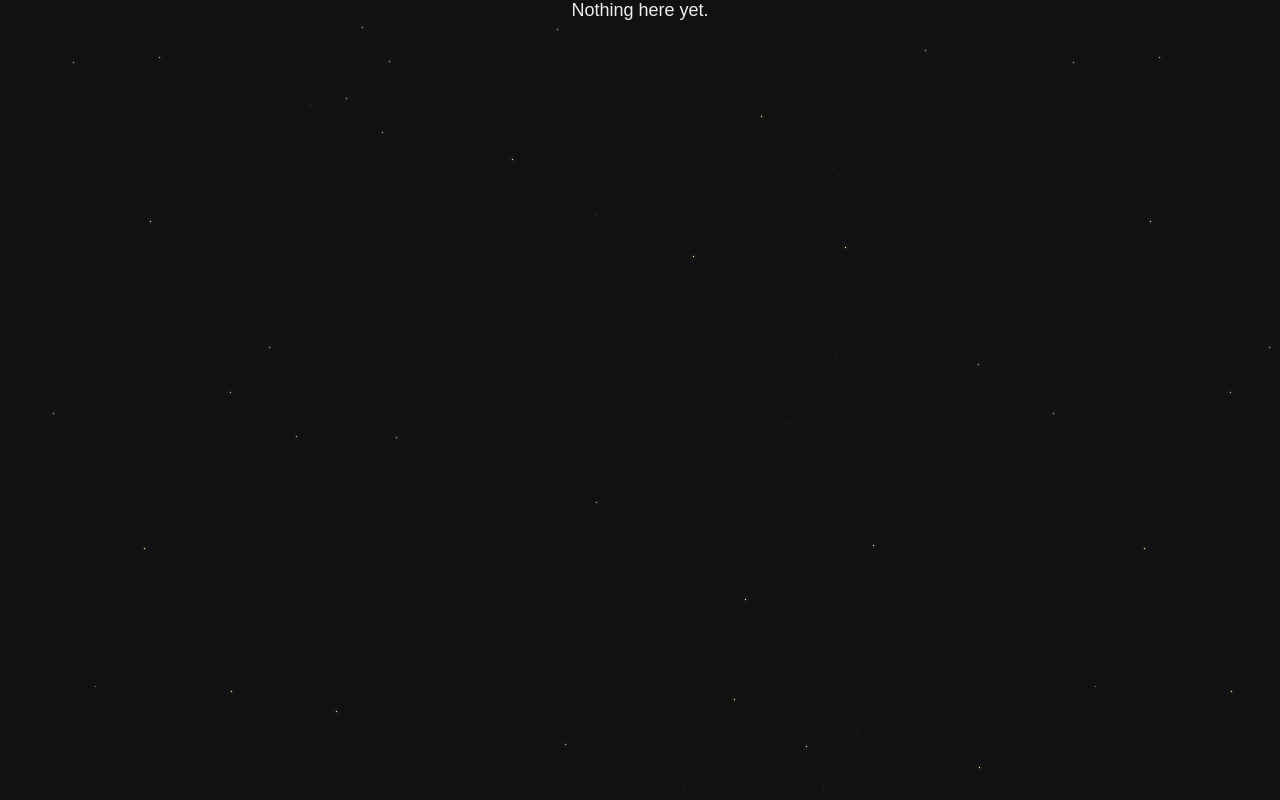
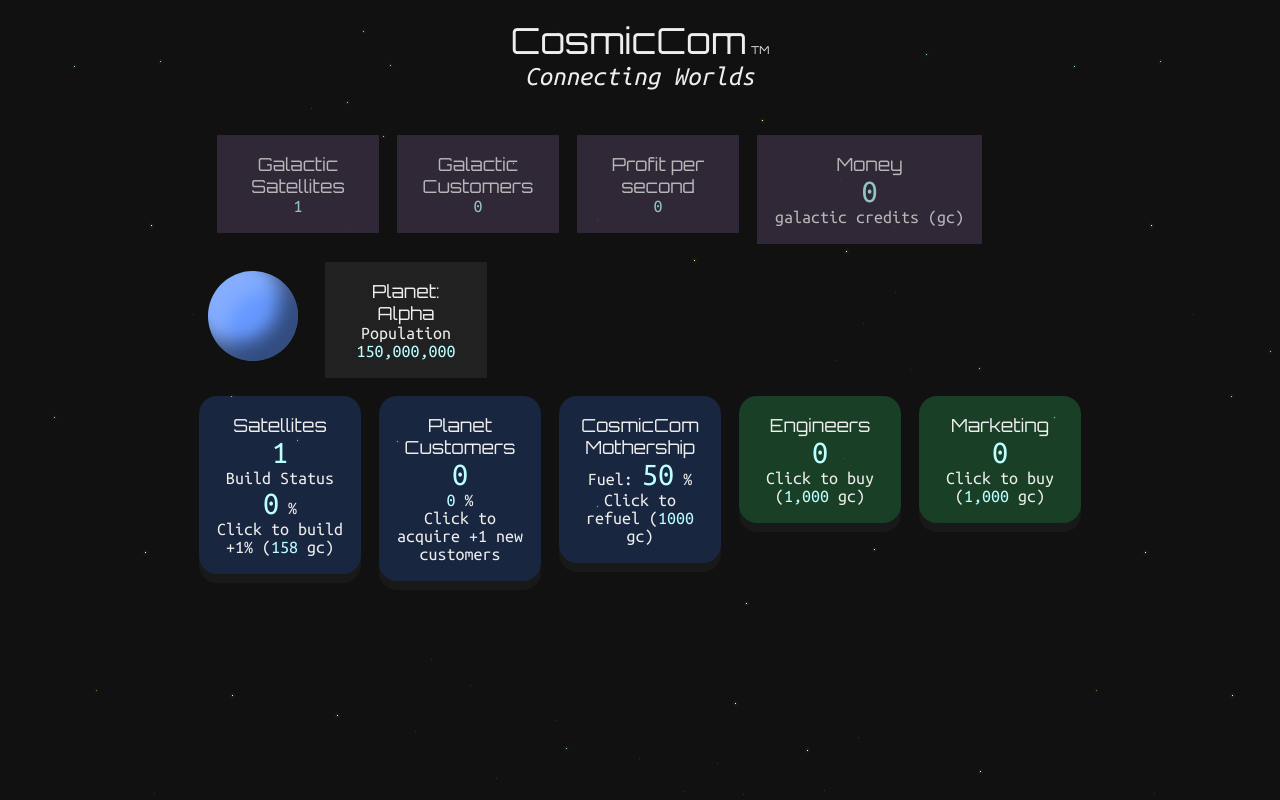
Before and after one commit to Lukenickerson/CosmicCom, a plain HTML site: page game.html in a window 1280 px wide. Drawn offline with Linux system fonts and the light colour scheme; a web font is replaced by a local one.

Commit message:
Post-compo is just copy of ld30.html for now

```diff
--- a/game.html
+++ b/game.html
@@ -4,13 +4,146 @@
 	<meta charset="utf-8">
 	<title>CosmicCom - Connecting Worlds</title>
 	<meta name="viewport" content="width=device-width, initial-scale=1.0, maximum-scale=1.0, user-scalable=0">
-	<link href='http://fonts.googleapis.com/css?family=Permanent+Marker|Just+Me+Again+Down+Here|Sanchez' rel='stylesheet' type='text/css'>
-	<link href='http://fonts.googleapis.com/css?family=Oxygen+Mono|Oxygen' rel='stylesheet' type='text/css'>
+	<link href='http://fonts.googleapis.com/css?family=Ubuntu+Mono:400,400italic|Orbitron' rel='stylesheet' type='text/css'>
 	<link rel="stylesheet" href="css/dark_space_ld30.css" />
 </head>
 <body>
 
-	Nothing here yet.
+	<header>
+		<span class="title">CosmicCom</span>
+		<span class="tm">TM</span>
+		<span class="subtitle">Connecting Worlds</span>
+	</header>
+
+
+	<section class="planets">
+		<div>
+			Planets
+		</div>
+		<div class="planetCount val">##</div>
+		<ol class="planetList">
+			<li>{{ Planets go here }}
+		</ol>
+		<button type="button" class="closePlanets">Close</button>
+	</section>
+
+	<section class="galacticBox">
+		<div class="block">
+			<div class="h">Galactic Satellites</div>
+			<div class="totalSatellites val">####</div>
+		</div>
+		<div class="block">
+			<div class="h">Galactic Customers</div>
+			<div class="totalCustomers val">################</div>
+		</div>
+		<div class="block">
+			<div class="h">Profit per second</div>
+			<div class="totalProfitPerSecond val">#########</div>
+		</div>
+		<div class="block moneyBlock">
+			<div class="h">Money</div>
+			<div class="money val importantVal">################</div>
+			<div class="units">galactic credits (gc)</div>
+		</div>
+
+	</section>
+
+	<section class="planetBox">
+
+		<div class="planet"></div>
+
+		<div class="planetDetails block">
+			<div class="h">Planet: Alpha</div>
+			<div>Population</div>
+			<div class="planetPopulation val">##########</div>
+		</div>
+	</section>
+
+	<section>
+		<div class="satellites block clickable">
+			<div class="h">Satellites</div>
+			<div class="planetSatellites val importantVal">###</div>
+			<!---
+			<div>Capacity:</div>
+			<div class="planetCapacity val">###</div>
+			--->
+			<div>Build Status</div>
+			<span class="planetSatBuildPercent val importantVal">###</span>
+			<span class="percent">%</span>
+			<div>
+				Click to build +<span class="buildPerClick">?</span>%
+				(<span class="planetSatCost val">#####</span> gc)
+			</div>
+		</div>
+
+		<div class="customers block clickable">
+			<div class="h">Planet Customers</div>
+			<div class="planetCustomers val importantVal">##########</div>
+			<span class="planetCustomersPercent val">###</span>
+			<span class="percent">%</span>
+			<!---
+			<div>Retention</div>
+			<div>75%</div>
+			--->
+			<div>
+				Click to acquire +<span class="acquirePerClick">?</span>
+				new customers
+			</div>
+		</div>
+
+		<div class="ship block clickable">
+			<div class="h">CosmicCom Mothership</div>
+			<div>Fuel: <span class="fuel val importantVal">###</span>
+				<span class="percent">%</span>
+			</div>
+			<div class="fuelDirections">
+				Click to refuel (<span class="planetFuelCost val">####</span> gc)
+			</div>
+			<div class="flyDirections">
+				Click to travel
+			</div>
+		</div>
+
+		<div class="engineers block upgrade clickable">
+			<div class="h">Engineers</div>
+			<div class="engineerUpgrades val importantVal">##</div>
+			<div class="direction">
+				Click to buy<br />
+				(<span class="engineerUpgradeCost val">####</span> gc)
+			</div>
+		</div>
+
+		<div class="marketing block upgrade clickable">
+			<div class="h">Marketing</div>
+			<div class="marketingUpgrades val importantVal">##</div>
+			<div class="direction">
+				Click to buy<br />
+				(<span class="marketingUpgradeCost val">####</span> gc)
+			</div>
+		</div>
+
+	</section>
+
+
+
+<script src="js/libs/jquery-1.11.1.min.js"></script>
+<script src="js/dice.js"></script>
+<script src="js/game_loop.js"></script>
+<script src="js/sound_cannon.js"></script>
+<script src="js/coz_ld30.js"></script>
+
+
+
+<script>
+  (function(i,s,o,g,r,a,m){i['GoogleAnalyticsObject']=r;i[r]=i[r]||function(){
+  (i[r].q=i[r].q||[]).push(arguments)},i[r].l=1*new Date();a=s.createElement(o),
+  m=s.getElementsByTagName(o)[0];a.async=1;a.src=g;m.parentNode.insertBefore(a,m)
+  })(window,document,'script','//www.google-analytics.com/analytics.js','ga');
+  ga('create', 'UA-7118348-1', 'deathraygames.com');
+  ga('send', 'pageview');
+</script>
+
+
 
 </body>
 </html>
```
